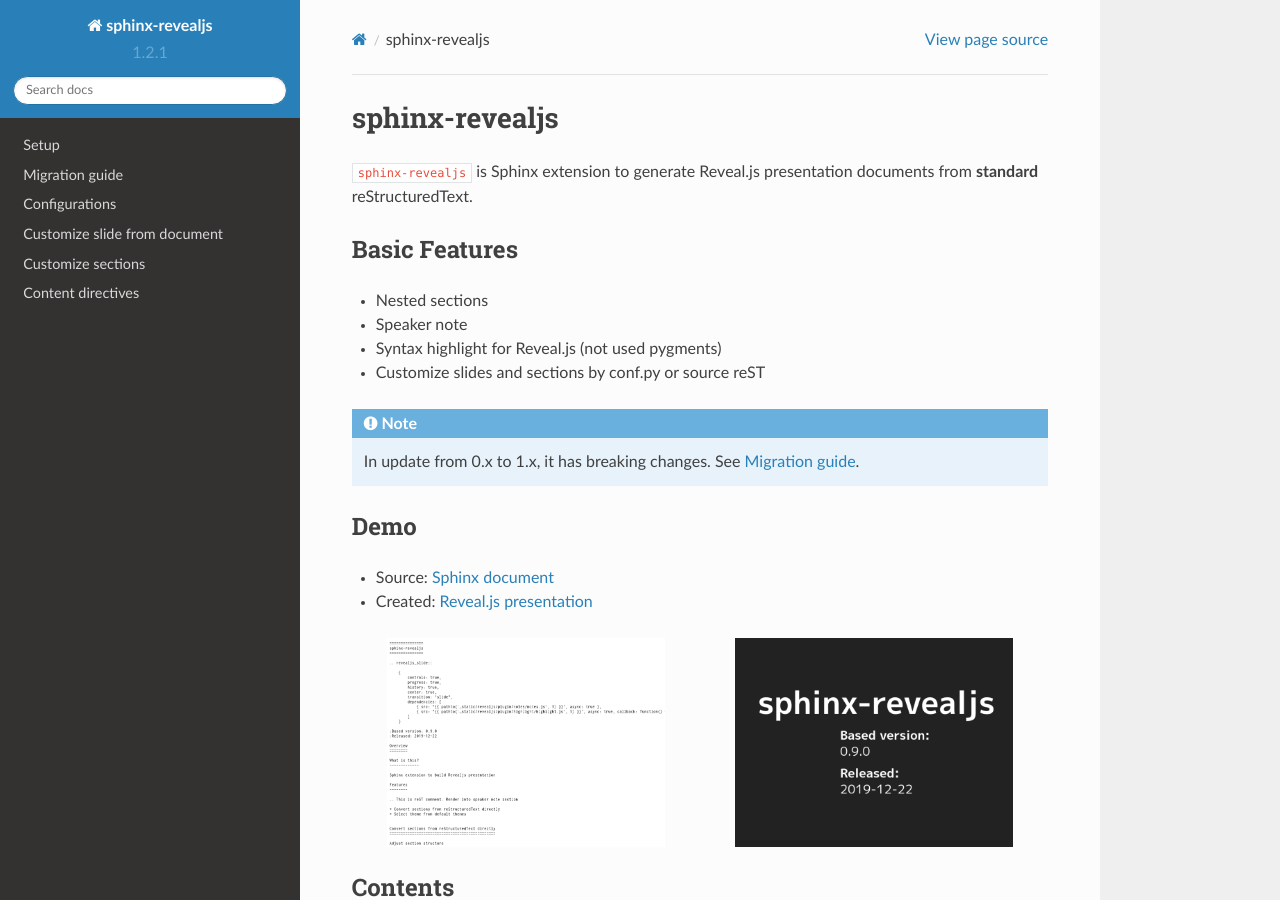
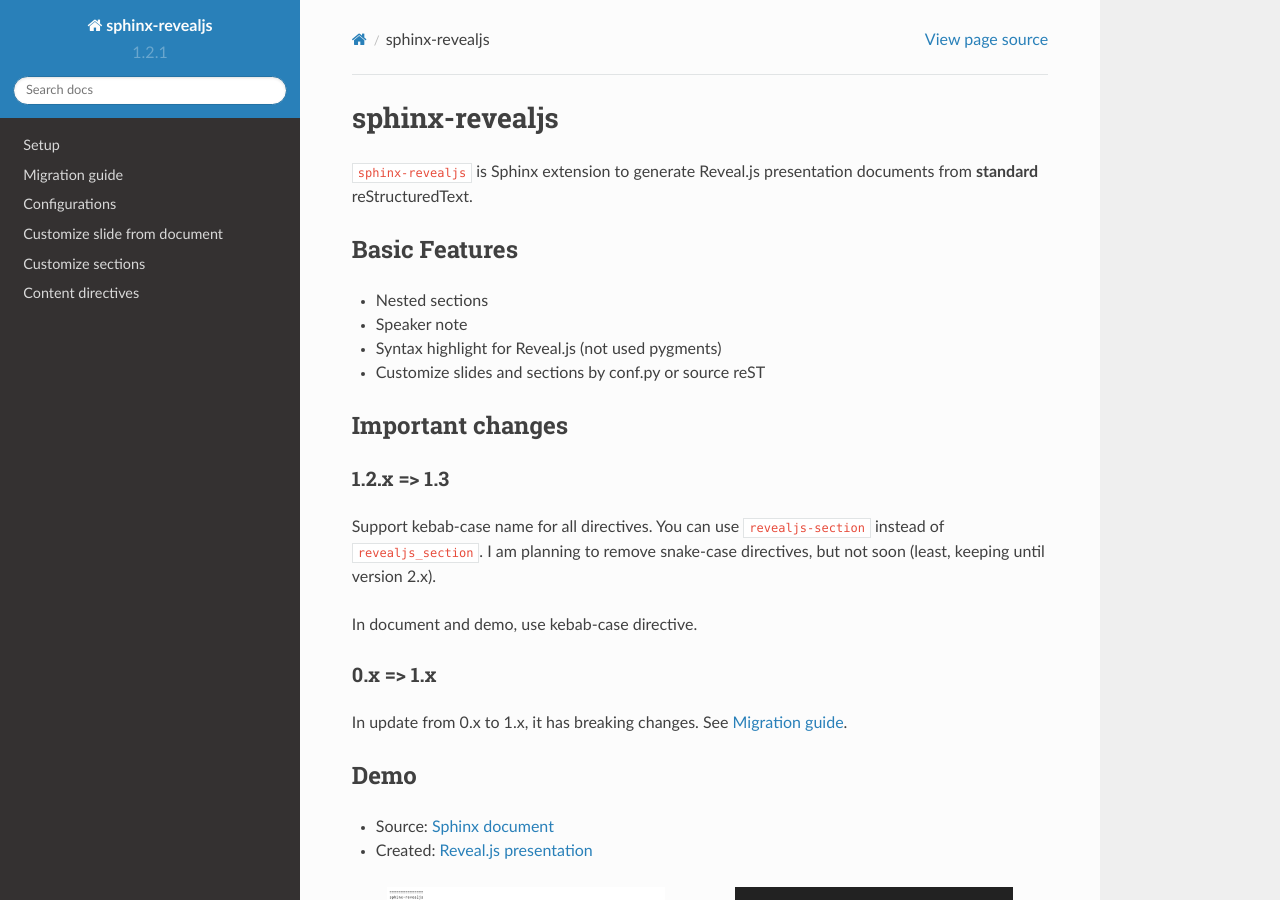
Before and after one commit to attakei/sphinx-revealjs, a Sphinx documentation site: the page built from docs/index.rst, in a window 1280 px wide and 900 px high. Built offline with Sphinx 7.4.7 and the Read the Docs theme 2.0.0, drawn with Linux system fonts in a browser that asks for light colours.

Commit message:
Add note

```diff
--- a/docs/index.rst
+++ b/docs/index.rst
@@ -14,9 +14,23 @@
 * Syntax highlight for Reveal.js (not used pygments)
 * Customize slides and sections by conf.py or source reST
 
-.. note::
+Important changes
+=================
 
-  In update from 0.x to 1.x, it has breaking changes. See :doc:`./migrations`.
+1.2.x => 1.3
+------------
+
+Support kebab-case name for all directives.
+You can use ``revealjs-section`` instead of ``revealjs_section``.
+I am planning to remove snake-case directives, but not soon
+(least, keeping until version 2.x).
+
+In document and demo, use kebab-case directive.
+
+0.x => 1.x
+----------
+
+In update from 0.x to 1.x, it has breaking changes. See :doc:`./migrations`.
 
 Demo
 ====
```
